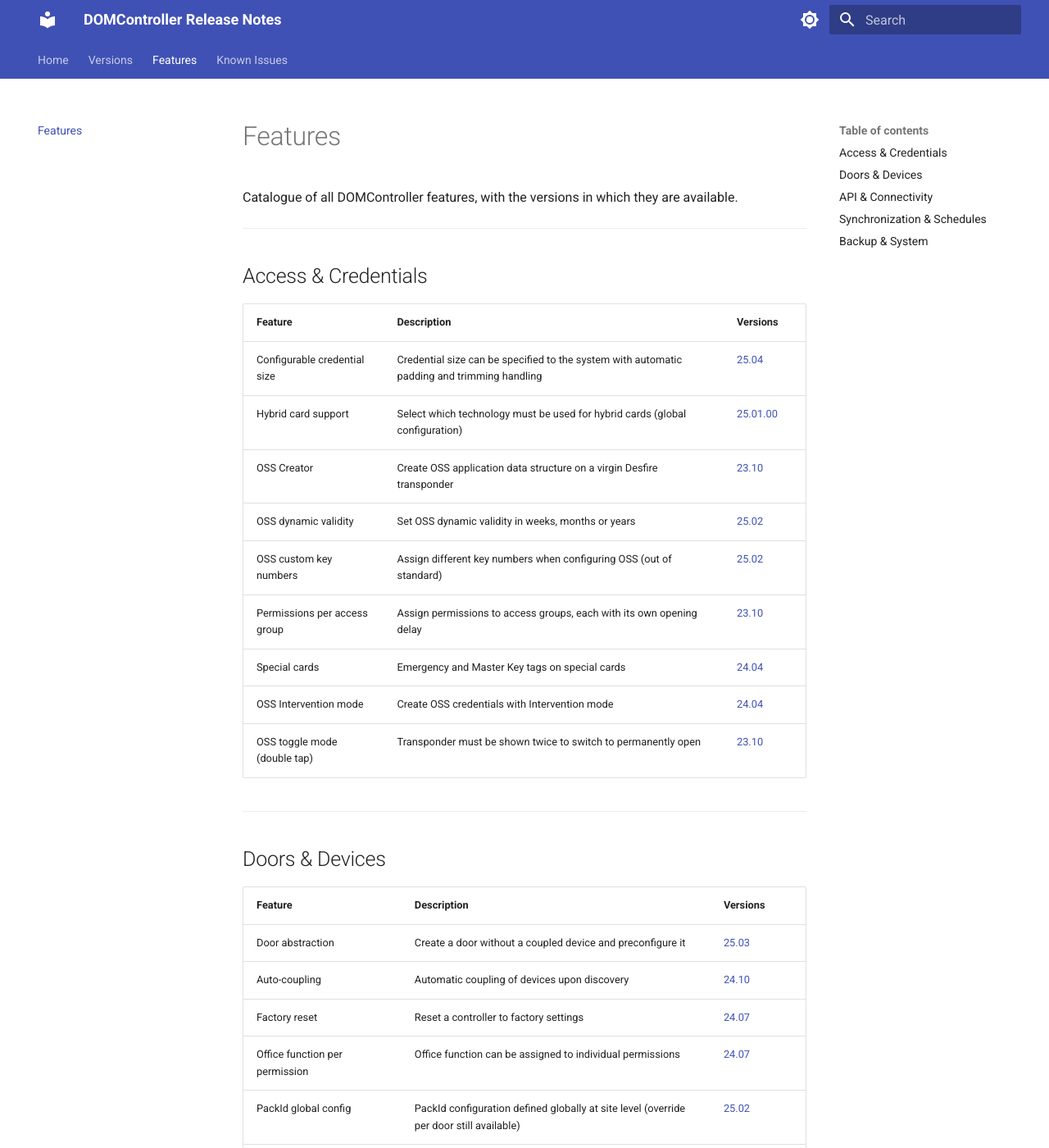
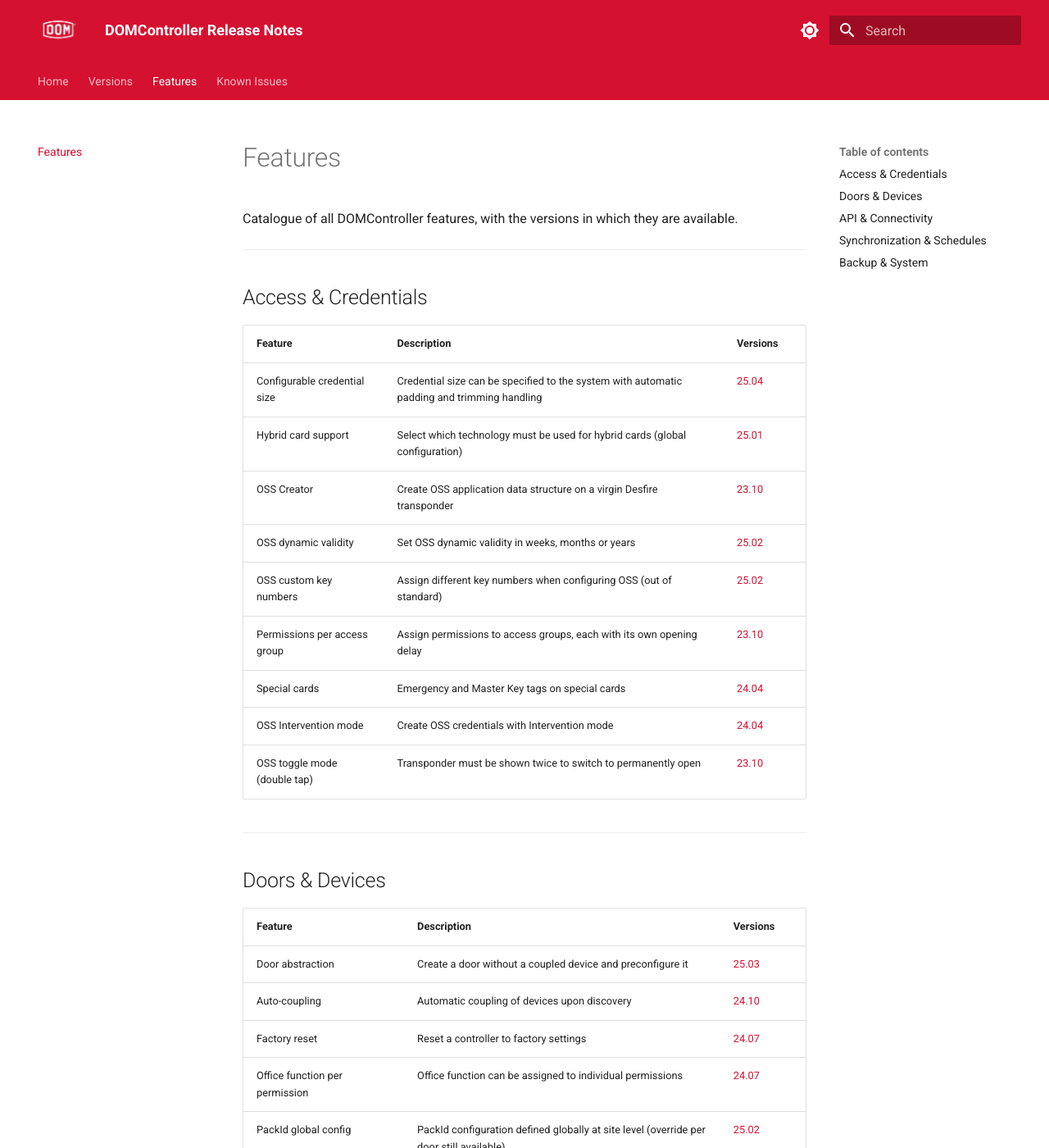
Before and after one commit to Batistalo1/product-release-notes, an MkDocs documentation site: the page built from docs/features/index.md, in a window 1280 px wide and 1400 px high. Shown: the whole window at 82% size. Built offline with MkDocs 1.6.1 and Material for MkDocs 9.7.7, drawn with Linux system fonts in a browser that asks for light colours; some of the changed text lies outside the part shown.

Commit message:
add assets

```diff
--- a/docs/features/index.md
+++ b/docs/features/index.md
@@ -9,7 +9,7 @@ Catalogue of all DOMController features, with the versions in which they are ava
 | Feature | Description | Versions |
 |---------|-------------|----------|
 | Configurable credential size | Credential size can be specified to the system with automatic padding and trimming handling | [25.04](../versions/v25.04.md) |
-| Hybrid card support | Select which technology must be used for hybrid cards (global configuration) | [25.01.00](../versions/v25.01.00.md) |
+| Hybrid card support | Select which technology must be used for hybrid cards (global configuration) | [25.01](../versions/v25.01.md) |
 | OSS Creator | Create OSS application data structure on a virgin Desfire transponder | [23.10](../versions/v23.10.md) |
 | OSS dynamic validity | Set OSS dynamic validity in weeks, months or years | [25.02](../versions/v25.02.md) |
 | OSS custom key numbers | Assign different key numbers when configuring OSS (out of standard) | [25.02](../versions/v25.02.md) |
@@ -33,7 +33,7 @@ Catalogue of all DOMController features, with the versions in which they are ava
 | Multi-device config | New endpoint to configure several device configurations at once | [25.04](../versions/v25.04.md) |
 | Per-device schedules | Week/day schedules configurable per device instead of system-wide | [25.02](../versions/v25.02.md) |
 | OSS transponder read/write timeout | Configurable read/write timeout for transponders via OSS Updater | [25.02](../versions/v25.02.md) |
-| Feature list per device | List all available features per device with enabled/disabled flag | [25.01.00](../versions/v25.01.00.md) · [25.03](../versions/v25.03.md) |
+| Feature list per device | List all available features per device with enabled/disabled flag | [25.01](../versions/v25.01.md) · [25.03](../versions/v25.03.md) |
 | DOM Online Mesh support | Official support for DOM Online Mesh products | [25.02](../versions/v25.02.md) |
 
 ---
@@ -42,13 +42,13 @@ Catalogue of all DOMController features, with the versions in which they are ava
 
 | Feature | Description | Versions |
 |---------|-------------|----------|
-| Global multi-device orders | Global route to send orders to several devices at once | [25.01.00](../versions/v25.01.00.md) |
+| Global multi-device orders | Global route to send orders to several devices at once | [25.01](../versions/v25.01.md) |
 | OSS transponder last update time | Last updated time of an OSS transponder available via API | [25.04](../versions/v25.04.md) · [25.03](../versions/v25.03.md) |
 | API-based DOMController update | Update DOMController via API instead of SSH (fallback mode) | [25.02](../versions/v25.02.md) |
 | WebSocket connection limit | Limited to 10 simultaneous WebSocket connections, error 429 beyond | [25.02](../versions/v25.02.md) |
 | OSS events WebSocket | Dedicated OSS event route and WebSocket | [23.07](../versions/v23.07.md) |
 | Certificate chain support | Support for certificates with full authority certification chain | [25.03](../versions/v25.03.md) |
-| OS & packages version via API | List OS version and main package versions through the API | [25.01.00](../versions/v25.01.00.md) |
+| OS & packages version via API | List OS version and main package versions through the API | [25.01](../versions/v25.01.md) |
 
 ---
 
@@ -70,7 +70,7 @@ Catalogue of all DOMController features, with the versions in which they are ava
 | Customizable log file size | Log files' size configurable by duration and volume | [25.04](../versions/v25.04.md) |
 | Backup with permissions & OSS | Optional permissions and OSS doors included in backups | [24.10](../versions/v24.10.md) |
 | Redis in backup | Redis file included in backup (offline devices preserved after restore) | [24.07](../versions/v24.07.md) |
-| Device recovery system | Recovery system to retrieve previously coupled lost devices | [25.01.00](../versions/v25.01.00.md) |
+| Device recovery system | Recovery system to retrieve previously coupled lost devices | [25.01](../versions/v25.01.md) |
 | PHP 8 migration | Migration from PHP 7 to PHP 8 | [24.10](../versions/v24.10.md) |
 | DOMService OSS config & coupling | Configure OSS and coupling directly from the DOMService App | [24.01](../versions/v24.01.md) |
 | OSS dynamic validity groups | Dynamic validity groups in OSS Updater | [23.03](../versions/v23.03.md) |
--- a/docs/stylesheets/extra.css
+++ b/docs/stylesheets/extra.css
@@ -1,3 +1,37 @@
+:root {
+  --md-primary-fg-color:        #d51130;
+  --md-primary-fg-color--light: #e8314f;
+  --md-primary-fg-color--dark:  #a50d25;
+  --md-primary-bg-color:        #ffffff;
+}
+
+/* ─── Video on homepage ──────────────────────────────── */
+.hero-video-wrapper {
+  width: 100%;
+  max-width: 1200px;
+  border-radius: 12px;
+  margin: 0 auto 3rem auto;
+  overflow: hidden;
+  margin-bottom: 2rem;
+  box-shadow: 0 8px 32px rgba(213, 17, 48, 0.15);
+}
+
+img.center {
+  display: block;
+  margin: 2rem auto;
+}
+
+.md-header__button.md-logo img,
+.md-header__button.md-logo svg {
+  height: 2.5rem;
+  width: auto;
+}
+
+.hero-video-wrapper video {
+  width: 100%;
+  display: block;
+}
+
 /* Status badges */
 .badge {
   display: inline-block;
--- a/mkdocs.yml
+++ b/mkdocs.yml
@@ -7,7 +7,7 @@ nav:
       - 25.04 (Dec 2025): versions/v25.04.md
       - 25.03 (Oct 2025): versions/v25.03.md
       - 25.02 (Jun 2025): versions/v25.02.md
-      - 25.01.00 (Apr 2025): versions/v25.01.00.md
+      - 25.01 (Apr 2025): versions/v25.01.md
       - 24.10 (Oct 2024): versions/v24.10.md
       - 24.07 (Jul 2024): versions/v24.07.md
       - 24.04 (Apr 2024): versions/v24.04.md
@@ -22,15 +22,18 @@ nav:
 theme:
   name: material
   language: en
+  custom_dir: overrides
+  logo: assets/images.png
+  favicon: assets/images.png
   palette:
     - scheme: default
-      primary: indigo
+      primary: custom
       accent: cyan
       toggle:
         icon: material/brightness-7
         name: Switch to dark mode
     - scheme: slate
-      primary: indigo
+      primary: custom
       accent: cyan
       toggle:
         icon: material/brightness-4
@@ -45,3 +48,6 @@ theme:
 
 extra_css:
   - stylesheets/extra.css
+
+extra:
+  generator: false
--- /dev/null
+++ b/overrides/main.html
@@ -0,0 +1,12 @@
+{% extends "base.html" %}
+
+{% block content %}
+  {% if page.file.src_path == "index.md" %}
+  <div class="hero-video-wrapper">
+    <video autoplay loop muted playsinline>
+      <source src="{{ 'assets/DomPresnetation.mp4' | url }}" type="video/mp4">
+    </video>
+  </div>
+  {% endif %}
+  {{ super() }}
+{% endblock %}
```
Also changed, not shown: docs/versions/index.md (+1 -1 lines), docs/versions/v25.01.00.md (deleted, +0 -36 lines), docs/versions/v25.01.md (added, +36 -0 lines), docs/versions/v25.02.md (+2 -0 lines), docs/assets/NAME_FIELD_FOR_DEVICE.gif (added), docs/assets/images.png (added), 1 other file.
